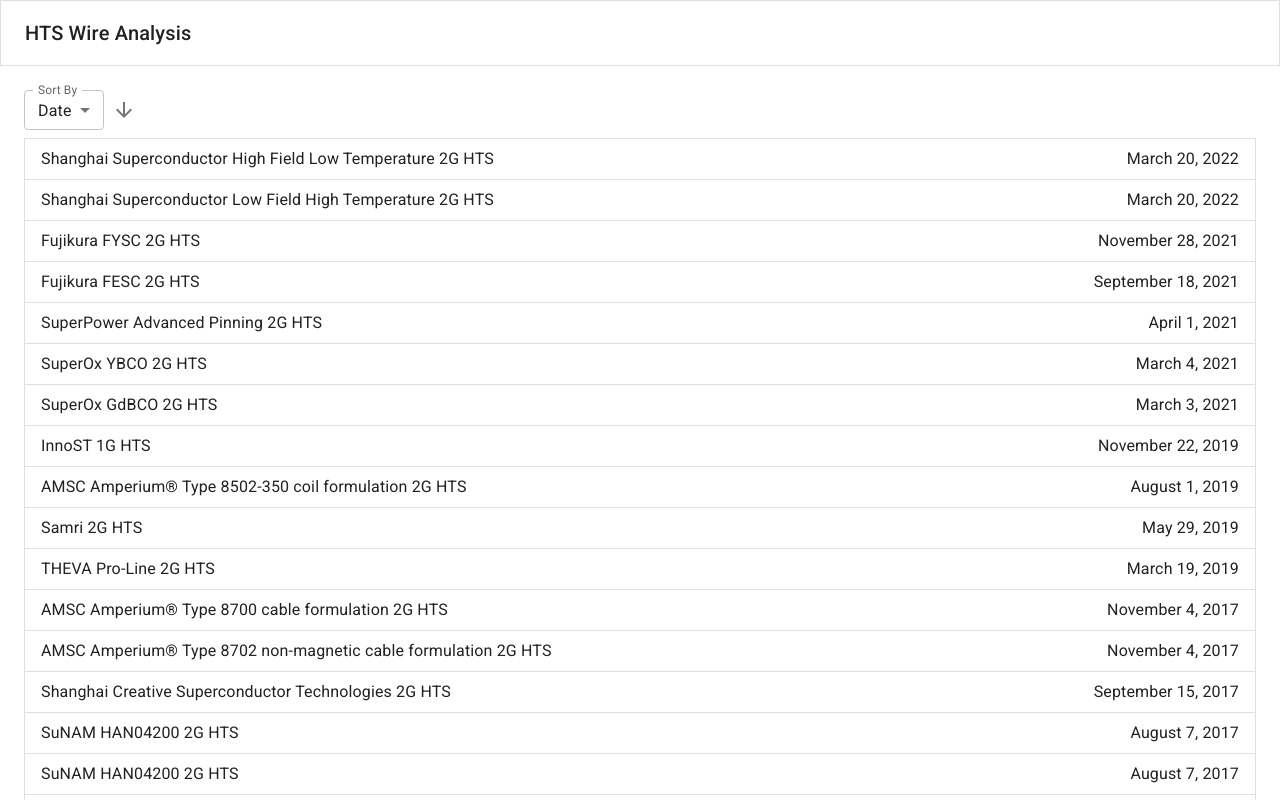
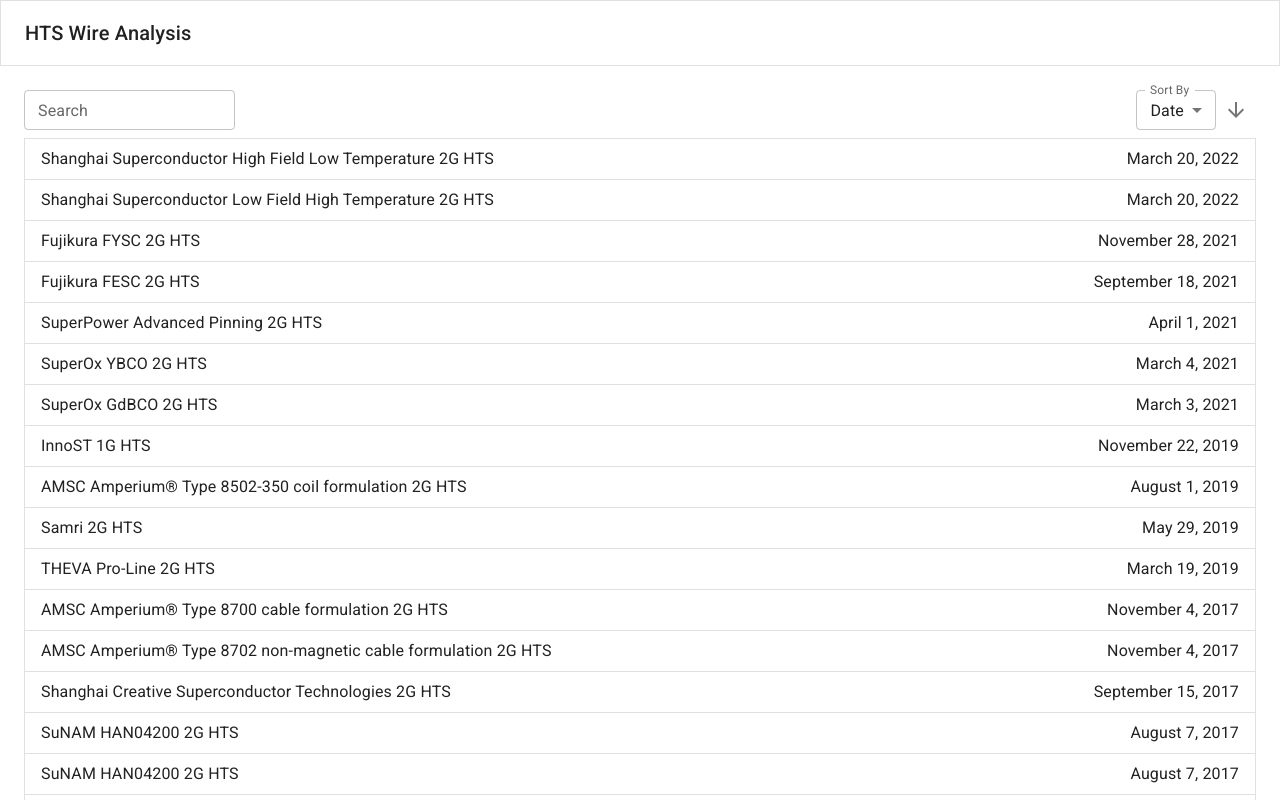
Before and after one commit to nwetzel22/hts-wire-analysis, a React (Create React App) app: page / in a window 1280 px wide. Shown: the top 800 px of the page. Built offline with nearby package versions, Linux system fonts and the light colour scheme.

Commit message:
Implement wire list search

```diff
--- a/src/components/Wires/WireList.tsx
+++ b/src/components/Wires/WireList.tsx
@@ -1,6 +1,7 @@
-import { Divider, List, Paper, SelectChangeEvent } from "@mui/material";
-import { Fragment, useState } from "react";
+import { Box, Divider, List, Paper, SelectChangeEvent } from "@mui/material";
+import { ChangeEvent, Fragment, useEffect, useState } from "react";
 import WireListItem from "./WireListItem";
+import WireSearcher from "./WireSearcher";
 import WireSorter from "./WireSorter";
 
 export interface Wire {
@@ -65,17 +66,41 @@
 ];
 
 const WireList = () => {
+  const [wires, setWires] = useState<Wire[]>(DUMMIES);
+  const [filteredWires, setFilteredWires] = useState<Wire[]>(wires);
   const [sortCategory, setSortCategory] = useState<string>("Date");
   const [sortDirection, setSortDirection] = useState<string>("asc");
+  const [searchString, setSearchString] = useState<string>("");
 
-  const handleSortCategoryChange = (
+  const wireSearcher = (searchInput: string) => {
+    if (searchInput){
+      const filteredWires = wires.filter((w) => {
+        return w.title.toLocaleLowerCase().startsWith(searchInput.toLocaleLowerCase());
+      });
+      setFilteredWires(filteredWires);
+    } else {
+      setFilteredWires([...wires]);
+    }
+  };
+
+  useEffect(() => {
+    const timer = setTimeout(() => {
+      wireSearcher(searchString);
+    }, 500);
+
+    return(() => {
+      clearTimeout(timer);
+    })
+  }, [searchString]);
+
+  const sortCategoryChangeHandler = (
     event: SelectChangeEvent<string>,
     child: React.ReactNode
   ) => {
     setSortCategory(event.target.value);
   };
 
-  const handleSortDirectionChange = () => {
+  const sortDirectionChangeHandler = () => {
     setSortDirection((previousValue: string) => {
       if (previousValue === "asc") {
         return "desc";
@@ -150,24 +175,30 @@
     }
   };
 
-  DUMMIES.sort(wireSorter);
+  const searchChangeHandler = (event: ChangeEvent<HTMLInputElement>) => {
+    setSearchString(event.target.value);
+  };
+
+  filteredWires.sort(wireSorter);
 
   return (
     <>
-      <WireSorter
-        sx={{ mb: 1 }}
-        category={sortCategory}
-        direction={sortDirection}
-        onCategoryChange={handleSortCategoryChange}
-        onDirectionChange={handleSortDirectionChange}
-      ></WireSorter>
+      <Box sx={{display: 'flex', justifyContent: 'space-between', mb: 1}}>
+        <WireSearcher onChange={searchChangeHandler}></WireSearcher>
+        <WireSorter
+          category={sortCategory}
+          direction={sortDirection}
+          onCategoryChange={sortCategoryChangeHandler}
+          onDirectionChange={sortDirectionChangeHandler}
+        ></WireSorter>
+      </Box>
       <Paper variant="outlined" square>
         <List sx={{ padding: 0 }}>
-          {DUMMIES.map((d, index) => {
+          {filteredWires.map((d, index) => {
             return (
               <Fragment key={d.id}>
                 <WireListItem {...d}></WireListItem>
-                {index !== DUMMIES.length - 1 && <Divider></Divider>}
+                {index !== filteredWires.length - 1 && <Divider></Divider>}
               </Fragment>
             );
           })}
--- /dev/null
+++ b/src/components/Wires/WireSearcher.tsx
@@ -0,0 +1,14 @@
+import { TextField } from "@mui/material";
+import { ChangeEvent, ComponentPropsWithoutRef } from "react";
+
+interface WireSearcherProps extends ComponentPropsWithoutRef<"div"> {
+    onChange: (event: ChangeEvent<HTMLInputElement>) => void;
+}
+
+const WireSearcher = (props: WireSearcherProps) => {
+    return (
+        <TextField label="Search" variant="outlined" size="small" onChange={props.onChange}/>
+    );
+}
+
+export default WireSearcher;
--- a/src/components/Wires/WireSorter.tsx
+++ b/src/components/Wires/WireSorter.tsx
@@ -13,7 +13,6 @@
 import { ComponentPropsWithoutRef } from "react";
 
 export interface WireSorterProps extends ComponentPropsWithoutRef<"div"> {
-  sx?: object;
   category: string;
   direction: string;
   onCategoryChange: (
@@ -25,7 +24,7 @@
 
 const WireSorter = (props: WireSorterProps) => {
   return (
-    <Box sx={props.sx}>
+    <Box>
       <FormControl size="small">
         <InputLabel id="wire-sort">Sort By</InputLabel>
         <Select
```
